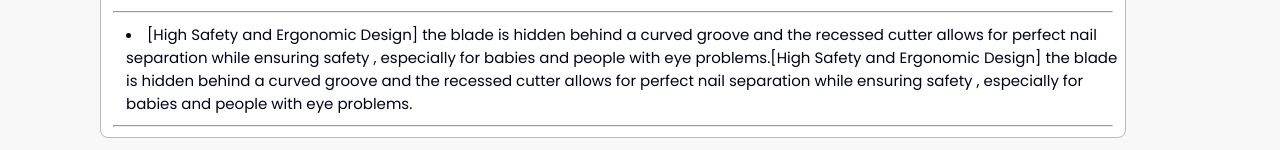
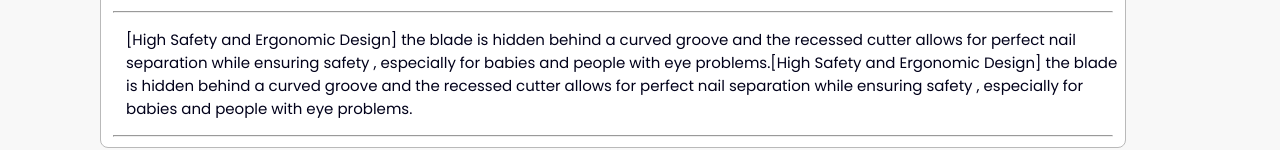
Before and after one commit to BlackWolfJR/Bluetooth-Wireless-Laser-Keyboard-p-C88216D3-F9B4-479C-AC18-7677, a plain HTML site: page index.html in a window 1280 px wide. Shown: the part 634-784 px from the top of the page. Drawn offline with Linux system fonts and the light colour scheme.

Commit message:
Update index.html

```diff
--- a/index.html
+++ b/index.html
@@ -421,7 +421,7 @@
     <div style="background-color: rgb(255, 255, 255);border-radius: 8px;border: 1px solid rgb(185, 185, 185)" id="u2">
         <h1 style="margin:15px 0;text-align:center;font-size: 22px;color:rgb(1,0,26);font-size: 20px;font-family: 'Inter', sans-serif;">Description</h1>
         <center><hr style="margin:10px 0;width: 97.5%;"></hr></center>
-            <li id="desc" style="margin-left: 25px;font-size: 15px;font-family: 'Poppins', 'Inter', sans-serif;color:rgb(1, 0, 26);">[High Safety and Ergonomic Design] the blade is hidden behind a curved groove and the recessed cutter allows for perfect nail separation while ensuring safety , especially for babies and people with eye problems.[High Safety and Ergonomic Design] the blade is hidden behind a curved groove and the recessed cutter allows for perfect nail separation while ensuring safety , especially for babies and people with eye problems.</li>
+            <p id="desc" style="margin-left: 25px;font-size: 15px;font-family: 'Poppins', 'Inter', sans-serif;color:rgb(1, 0, 26);">[High Safety and Ergonomic Design] the blade is hidden behind a curved groove and the recessed cutter allows for perfect nail separation while ensuring safety , especially for babies and people with eye problems.[High Safety and Ergonomic Design] the blade is hidden behind a curved groove and the recessed cutter allows for perfect nail separation while ensuring safety , especially for babies and people with eye problems.</p>
         <center><hr style="margin:10px 0;width: 97.5%;"></hr></center>
         <div id="comments" style="border-radius: 8px;;position: absolute;border: 1px solid rgb(185, 185, 185);margin-top: 15px;background-color: white;width: 100%;height: 100%;">
             <h1 style="font-size: 22px;color:rgb(1,0,26);font-size: 20px;color:rgb(1,0,26);margin-left: 20px;">Comments:</h1>
```
